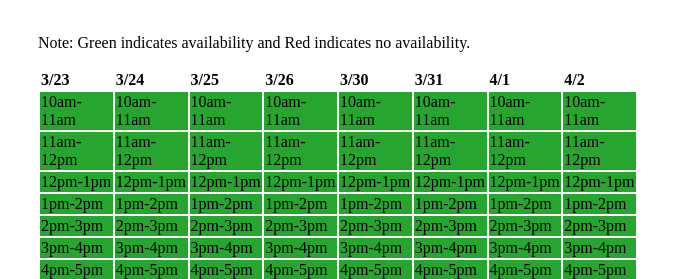
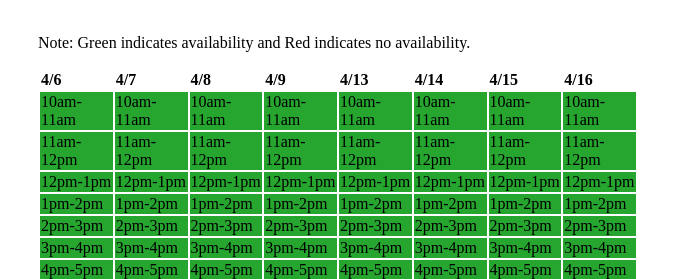
Before and after one commit to helpinghandmacon/helpinghandmacon.github.io, a plain HTML site: page index.html in a window 1280 px wide. Shown: the part 164-443 px from the top of the page, 302-978 px from the left. Drawn offline with Linux system fonts and the light colour scheme.

Commit message:
initial commit

```diff
--- a/index.html
+++ b/index.html
@@ -25,14 +25,14 @@
 				<table>
 
 					<tr>
-						<th>3/23</th>
-						<th>3/24</th>
-						<th>3/25</th>
-						<th>3/26</th>
-						<th>3/30</th>
-						<th>3/31</th>
-						<th>4/1</th>
-						<th>4/2</th>
+						<th>4/6</th>
+						<th>4/7</th>
+						<th>4/8</th>
+						<th>4/9</th>
+						<th>4/13</th>
+						<th>4/14</th>
+						<th>4/15</th>
+						<th>4/16</th>
 					</tr>
 
 					<tr>
```
